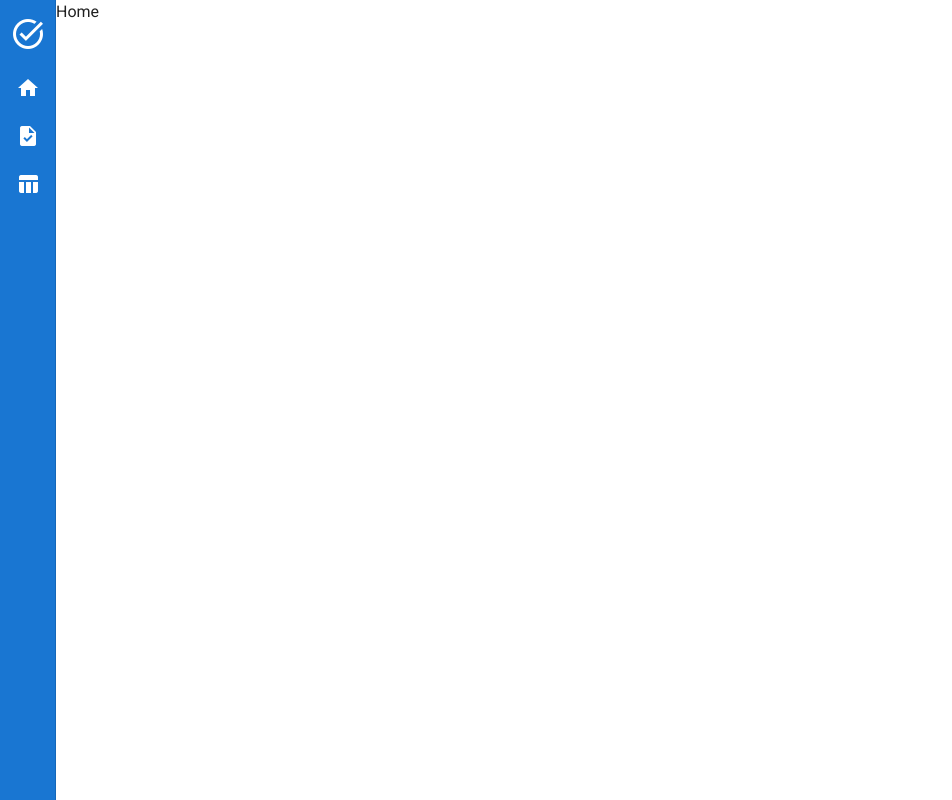
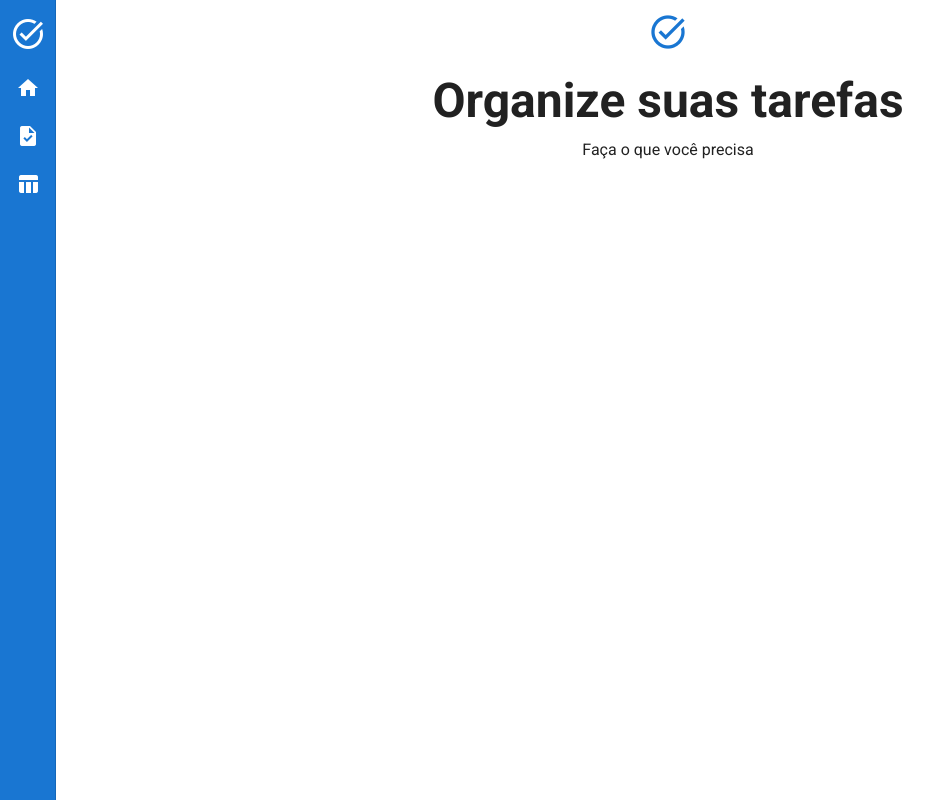
Before and after one commit to wcardosos/vuejs-flux-workshop, a Vue app: page /#/ in a window 1280 px wide. Shown: the whole page, without its empty margins (0-952 px from the left). Built offline with nearby package versions, Linux system fonts and the light colour scheme.

Commit message:
feat(views/home) Add base styles

```diff
--- a/src/views/HomeView.vue
+++ b/src/views/HomeView.vue
@@ -1,5 +1,11 @@
 <template lang="pug">
-p Home
+v-container
+  v-row.text-center
+    v-col(cols="12")
+      v-icon(color="primary" x-large) task_alt
+    v-col.mb-4
+      h1.display-2.font-weight-bold.mb-3 Organize suas tarefas
+      p.subheading.font-weight-regular Faça o que você precisa
 </template>
 
 <script>
```
